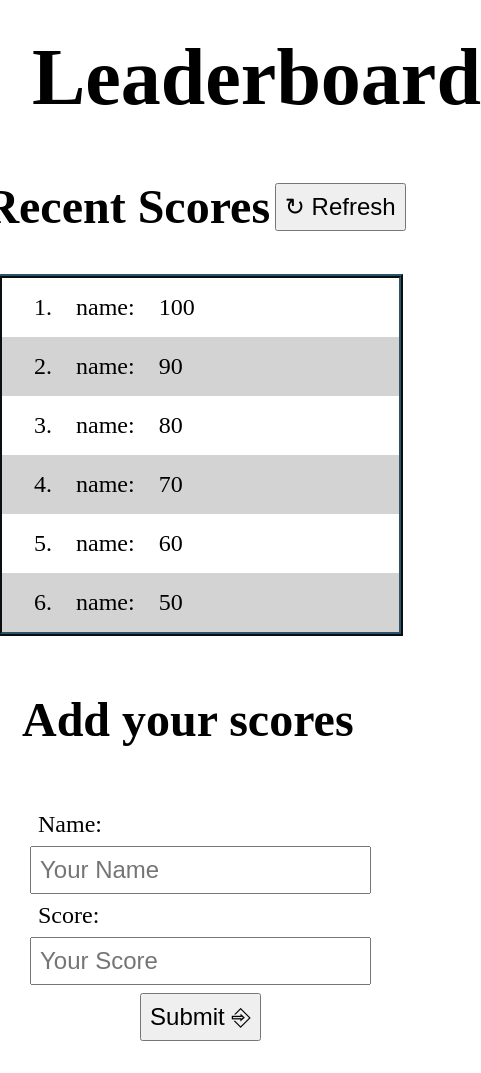
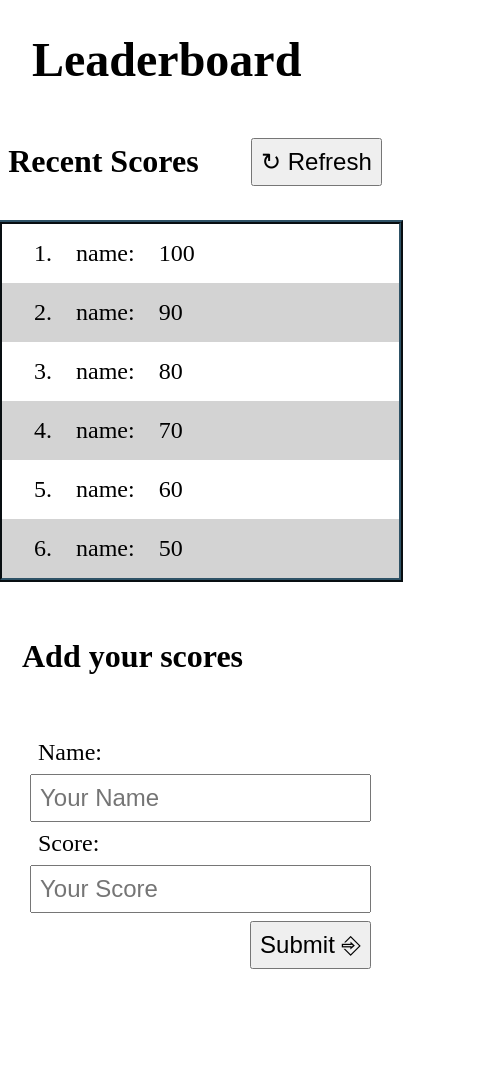
Before and after one commit to qwibbler/leaderboard, a website built with webpack: page src/index.html in a window 390 px wide. Shown: the whole page, 481 px wide, since content can reach past the window. After the commit the page ends 1009 px from the top, so only its background shows below. Built offline with nearby package versions, Linux system fonts and the light colour scheme.

Commit message:
Move submit, small to right. Shrink font in mobile

```diff
--- a/src/style.css
+++ b/src/style.css
@@ -83,17 +83,27 @@ input {
 }
 
 .submit {
-  margin-top: 0.5rem;
+  margin: 0.5rem 0;
+  align-self: flex-end;
 }
 
 small {
   margin-top: 0.2rem;
   padding: 0.2rem;
+  text-align: end;
 }
 
 @media (max-width: 900px) {
+  h1 {
+    font-size: 3rem;
+  }
+
   main {
     grid-template-columns: 1fr;
     max-width: 34rem;
   }
+
+  h2 {
+    font-size: 2rem;
+  }
 }
```
